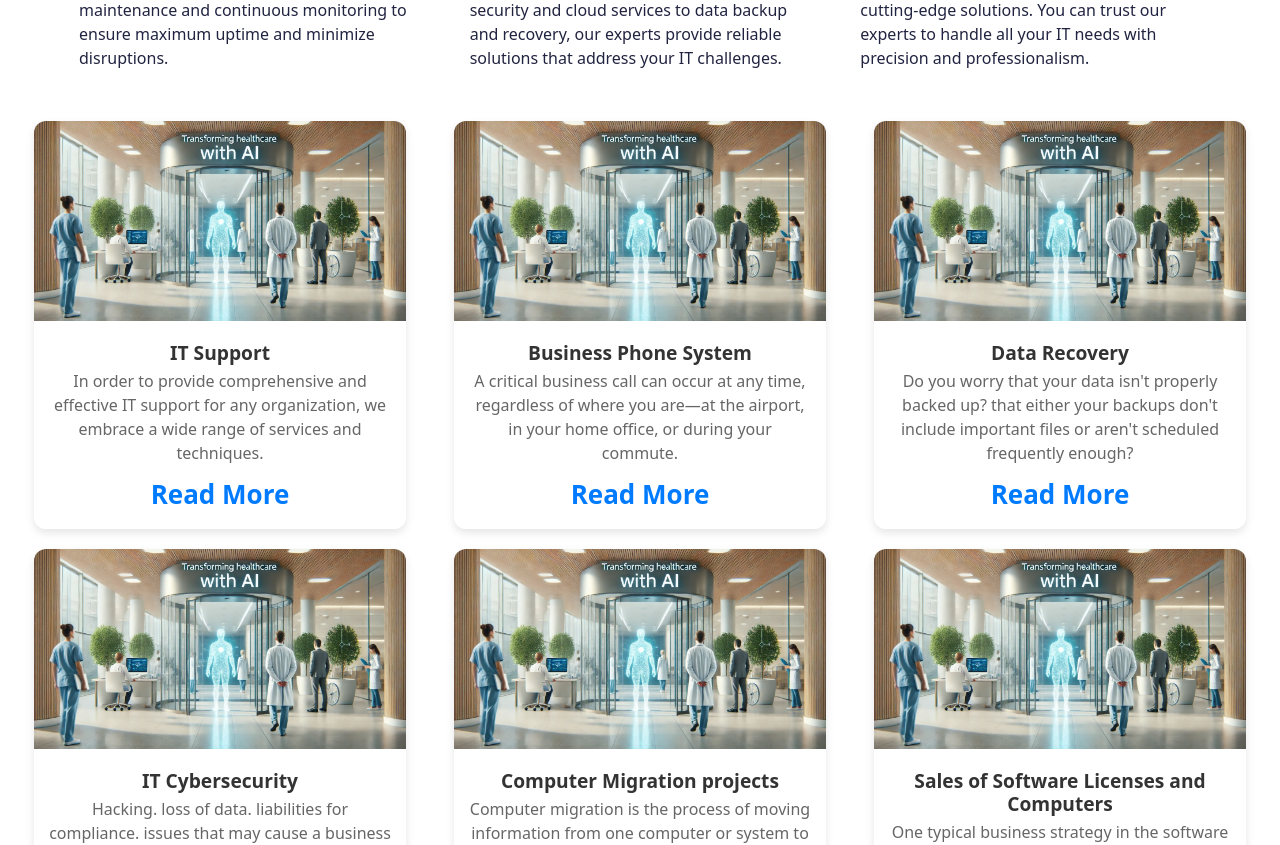
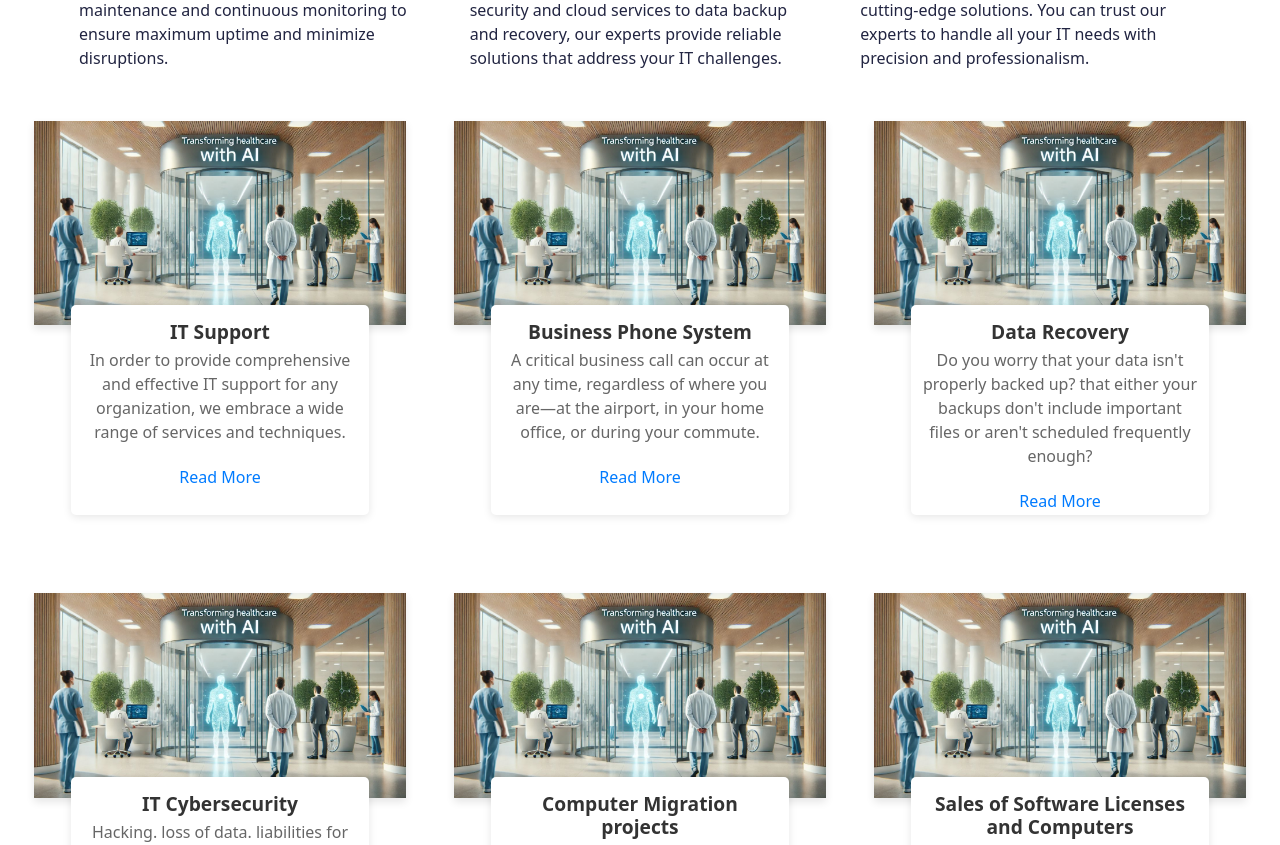
Before and after one commit to Sireesha024/esjare, a React (Create React App) app: page / in a window 1280 px wide. Shown: the part 1100-1945 px from the top of the page. Built offline with nearby package versions, Linux system fonts and the light colour scheme.

Commit message:
services box CSS changes

```diff
--- a/src/css/heroSection.css
+++ b/src/css/heroSection.css
@@ -5,9 +5,8 @@
   /* Styling for each service box */
   /* Image stays fixed at the top */
   /* Text section forms a smaller box below the image */
-  /* Hover effect on the text section */
   /* Styling for heading and paragraph */
-  /* Read More link styling */
+  /* Styling for heading and paragraph */
   /* Responsive Design */
 }
 .home .description {
@@ -56,32 +55,40 @@
   padding: 20px;
 }
 .home .service-box {
+  position: relative;
+  margin-bottom: 20%;
   width: 30%; /* 3 boxes per row */
   min-width: 280px;
-  border-radius: 12px;
-  overflow: hidden;
+  overflow: visible;
   background-color: #fff;
   box-shadow: 0 4px 8px rgba(0, 0, 0, 0.1);
   transition: transform 0.2s ease;
 }
 .home .box-image img {
   width: 100%;
-  height: 200px;
+  height: auto;
   -o-object-fit: cover;
      object-fit: cover;
   display: block;
 }
 .home .box-text {
-  padding: 15px;
+  position: absolute;
+  top: 90%;
+  left: 10%;
+  width: 80%;
+  padding: 10px;
+  height: 210px;
   text-align: center;
   background-color: #fff;
-  border-radius: 0 0 12px 12px;
-  transition: background-color 0.3s ease, transform 0.2s ease;
+  box-shadow: 0 2px 8px rgba(0, 0, 0, 0.1);
+  border-radius: 5px;
+  transition: transform 0.3s ease, box-shadow 0.3s ease;
   cursor: pointer;
+  z-index: 1;
 }
 .home .box-text:hover {
-  background-color: #f0f0f0;
-  transform: scale(1.05);
+  transform: translateY(-5px);
+  box-shadow: 0 4px 12px rgba(0, 0, 0, 0.2);
 }
 .home .box-text h3 {
   margin: 5px 0;
@@ -97,7 +104,8 @@
 .home .box-text a {
   color: #007bff;
   text-decoration: none;
-  font-weight: 600;
+  font-weight: 400;
+  font-size: medium;
 }
 .home .box-text a:hover {
   text-decoration: underline;
--- a/src/css/heroSection.scss
+++ b/src/css/heroSection.scss
@@ -56,10 +56,12 @@
 
   /* Styling for each service box */
   .service-box {
+    position: relative;
+    margin-bottom: 20%;
     width: 30%; /* 3 boxes per row */
     min-width: 280px;
-    border-radius: 12px;
-    overflow: hidden;
+    // border-radius: 12px;
+    overflow: visible;
     background-color: #fff;
     box-shadow: 0 4px 8px rgba(0, 0, 0, 0.1);
     transition: transform 0.2s ease;
@@ -68,26 +70,35 @@
   /* Image stays fixed at the top */
   .box-image img {
     width: 100%;
-    height: 200px;
+    height: auto;
     object-fit: cover;
     display: block;
   }
 
   /* Text section forms a smaller box below the image */
   .box-text {
-    padding: 15px;
+    position: absolute;
+    top: 90%;
+    left:10%;
+    width: 80%;
+    padding: 10px;
+    height: 210px;
     text-align: center;
     background-color: #fff;
-    border-radius: 0 0 12px 12px;
-    transition: background-color 0.3s ease, transform 0.2s ease;
+    box-shadow: 0 2px 8px rgba(0, 0, 0, 0.1);
+    border-radius: 5px;
+    transition: transform 0.3s ease, box-shadow 0.3s ease;
     cursor: pointer;
+    z-index: 1;
   }
 
-  /* Hover effect on the text section */
   .box-text:hover {
-    background-color: #f0f0f0;
-    transform: scale(1.05);
+    transform: translateY(-5px);
+    box-shadow: 0 4px 12px rgba(0, 0, 0, 0.2);
   }
+
+
+  /* Styling for heading and paragraph */
 
   /* Styling for heading and paragraph */
   .box-text h3 {
@@ -103,11 +114,11 @@
     color: #666;
   }
 
-  /* Read More link styling */
   .box-text a {
     color: #007bff;
     text-decoration: none;
-    font-weight: 600;
+    font-weight: 400;
+    font-size: medium;
   }
 
   .box-text a:hover {
@@ -127,6 +138,4 @@
     }
   }
 
-
-
 }
```
Also changed, not shown: 1 other file (tests, documents, lock files or other folders).
